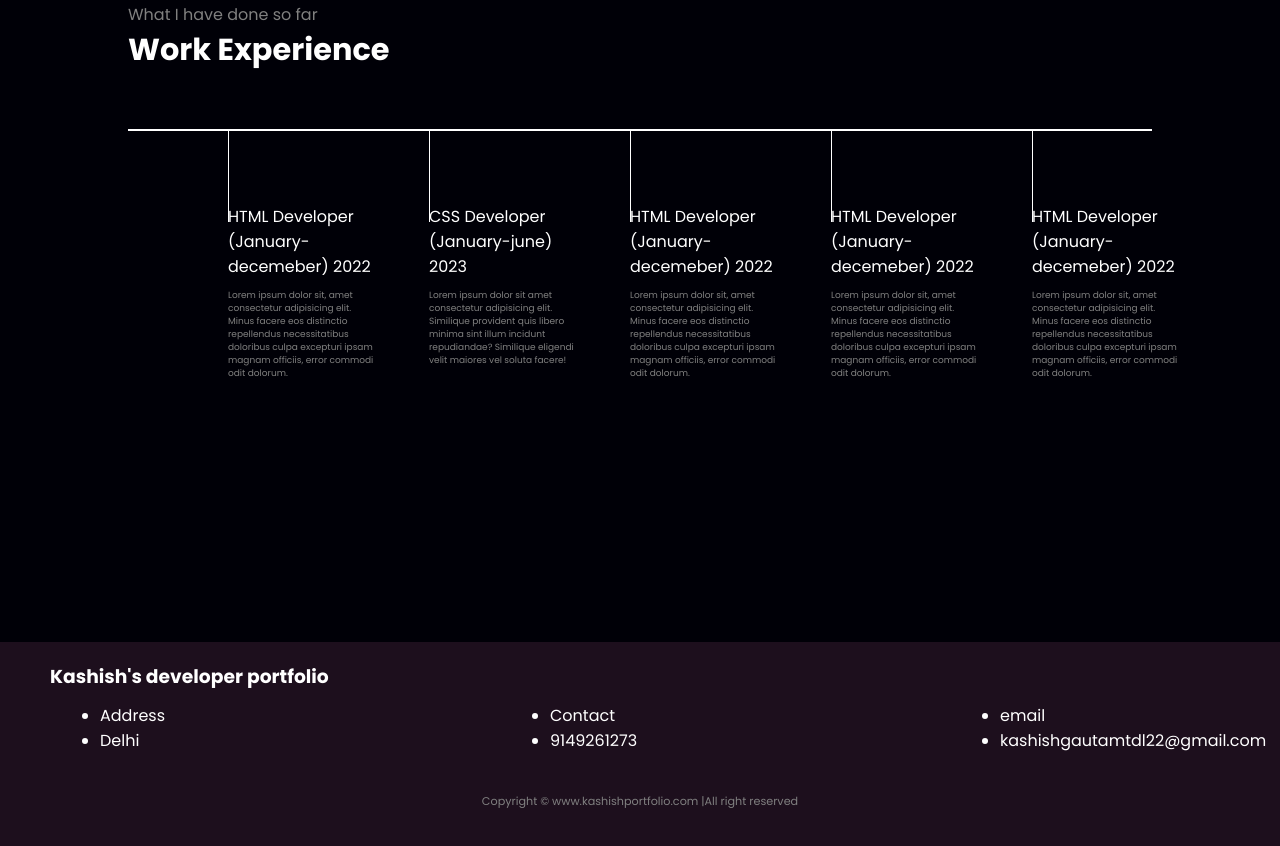
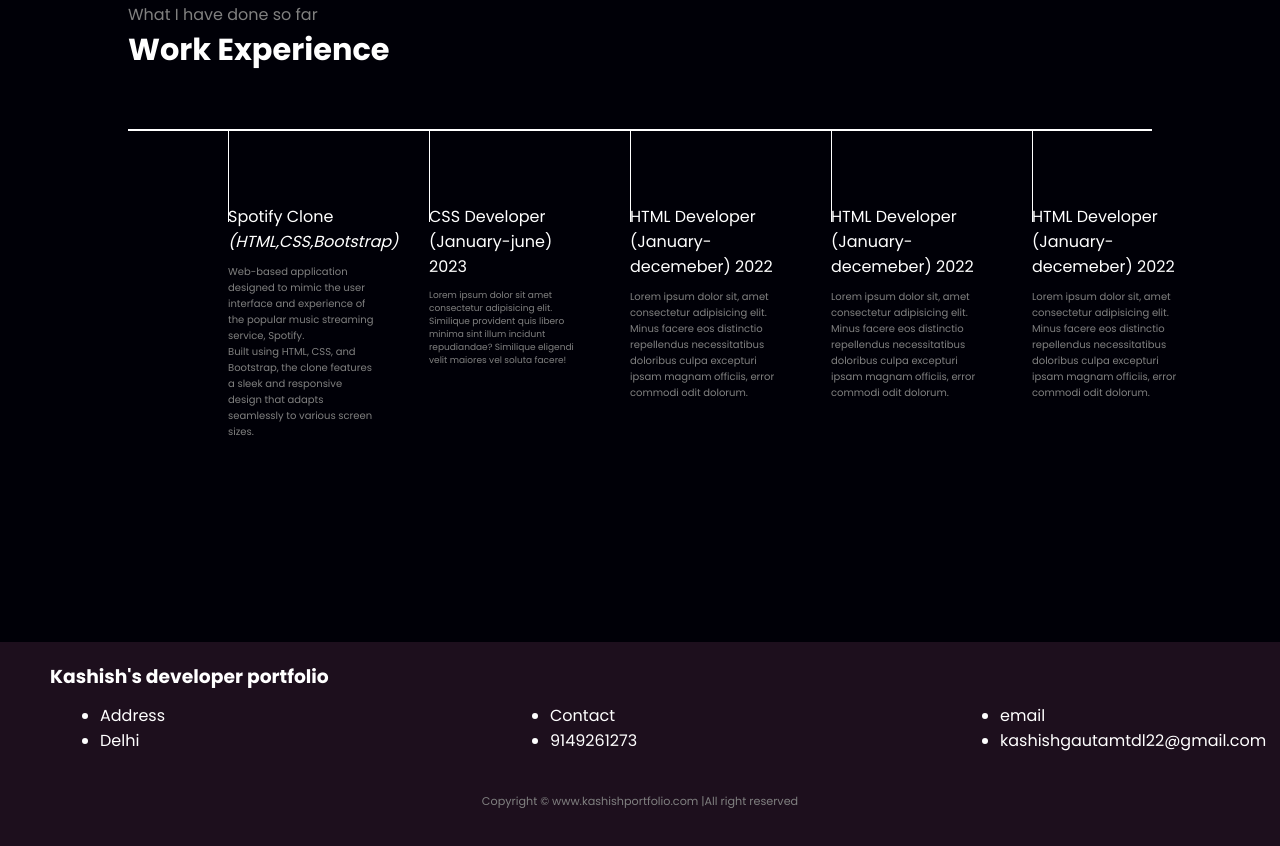
Before and after one commit to kashish1812/portf, a plain HTML site: page index.html in a window 1280 px wide. Shown: the part 760-1606 px from the top of the page. Drawn offline with nearby package versions, Linux system fonts and the light colour scheme.

Commit message:
change in paragraph

```diff
--- a/index.html
+++ b/index.html
@@ -135,7 +135,7 @@
             top: 85px;
             color: gray;
             width: 150px;
-            font-size: 9px;
+            font-size: 10px;
         }
 
 
@@ -255,11 +255,13 @@
 
 
                 <div class="vertical">
-                    <div class="vertical-title"> HTML Developer (January-decemeber) 2022</div>
+                    <div class="vertical-title"> Spotify Clone<i><br>(HTML,CSS,Bootstrap)</i></div>
                     <div class="vertical-text">
-                        Lorem ipsum dolor sit, amet consectetur adipisicing elit. Minus facere eos distinctio
-                        repellendus necessitatibus doloribus culpa excepturi ipsam magnam officiis,
-                        error commodi odit dolorum.
+                        Web-based application designed to mimic the user interface and
+                        experience of the popular music streaming service, Spotify.
+                        <br> Built using HTML, CSS, and
+                        Bootstrap, the clone features a sleek and responsive design that adapts seamlessly to various
+                        screen sizes.
                     </div>
                 </div>
                 <div class="vertical">
```
